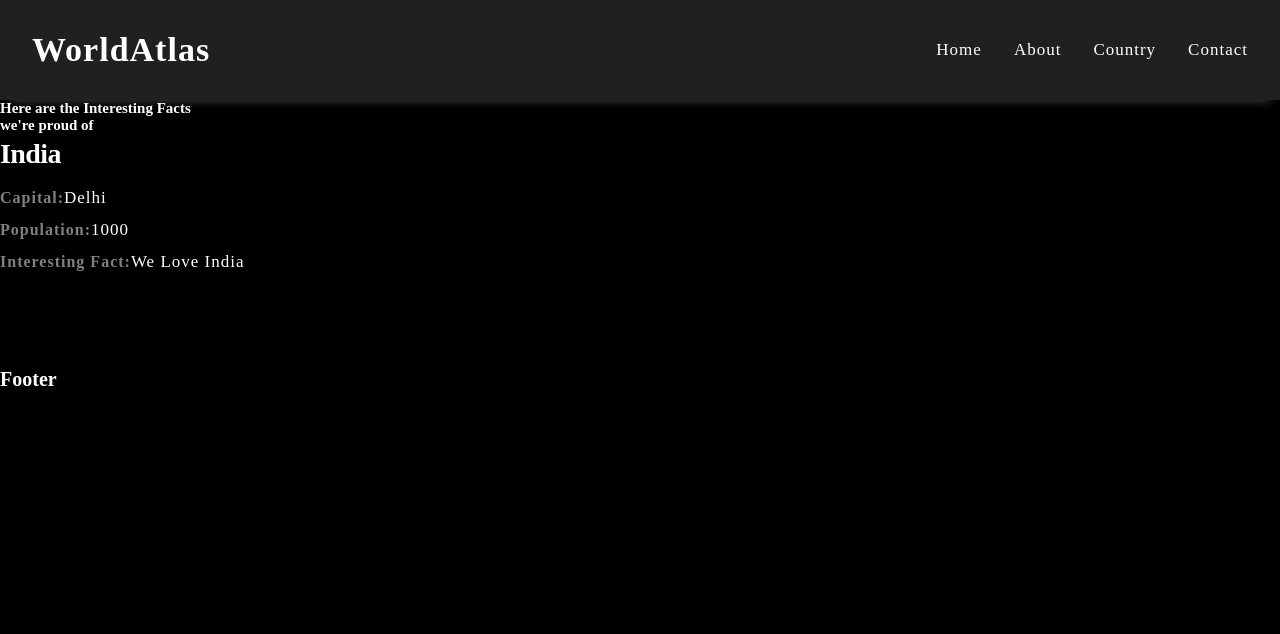
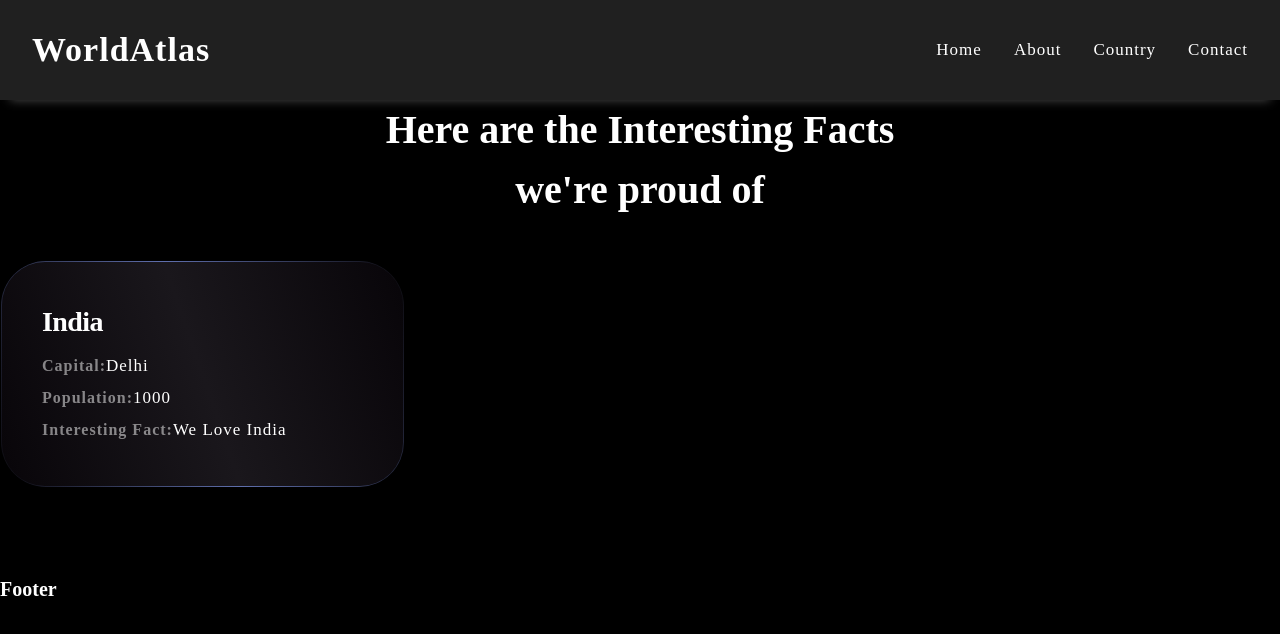
Before and after one commit to lokendrajatav1/react-country-app, a React (Vite) app: page /about in a window 1280 px wide. Shown: the top 634 px of the page. Built offline with nearby package versions, Linux system fonts and the light colour scheme.

Commit message:
cards complete

```diff
--- a/src/pages/About.jsx
+++ b/src/pages/About.jsx
@@ -4,13 +4,16 @@ const About = () => {
   return (
 
     <section className="section-about container">
-      <h2 className="container-titlr">
+      <h2 className="container-title">
         Here are the Interesting Facts <br />
         we&#39;re proud of
 
       </h2>
       <div className="gradient-cards">
         <div className="card">
+          <div className="container-card bg-blue-box">
+
+
           <p className="card-title">India</p>
           <p>
             <span className="card-description">Capital:</span>
@@ -24,8 +27,10 @@ const About = () => {
             <span className="card-description">Interesting Fact:</span>
             We Love India
           </p>
+          </div>
 
         </div>
+
 
 
       </div>
```
